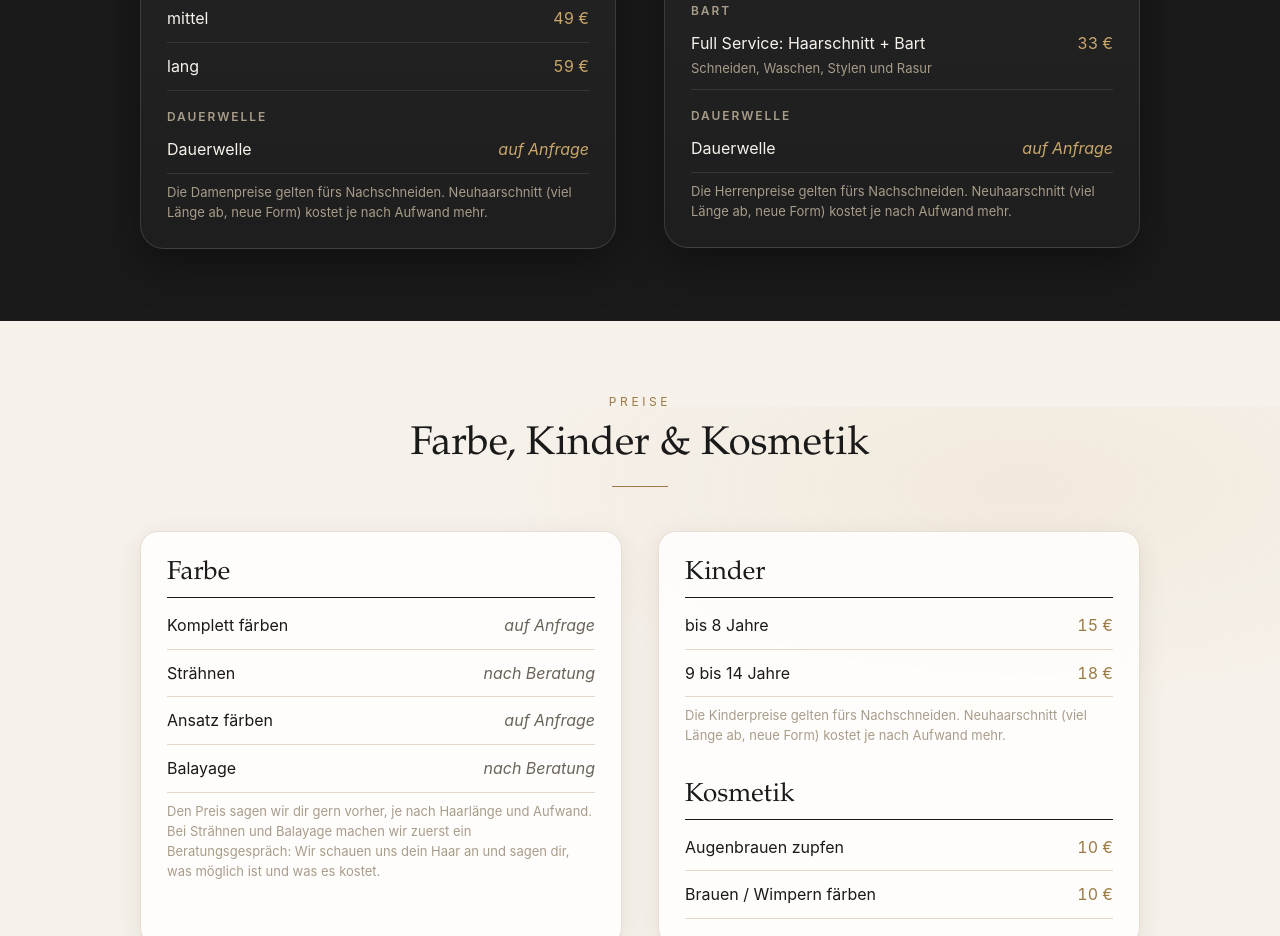
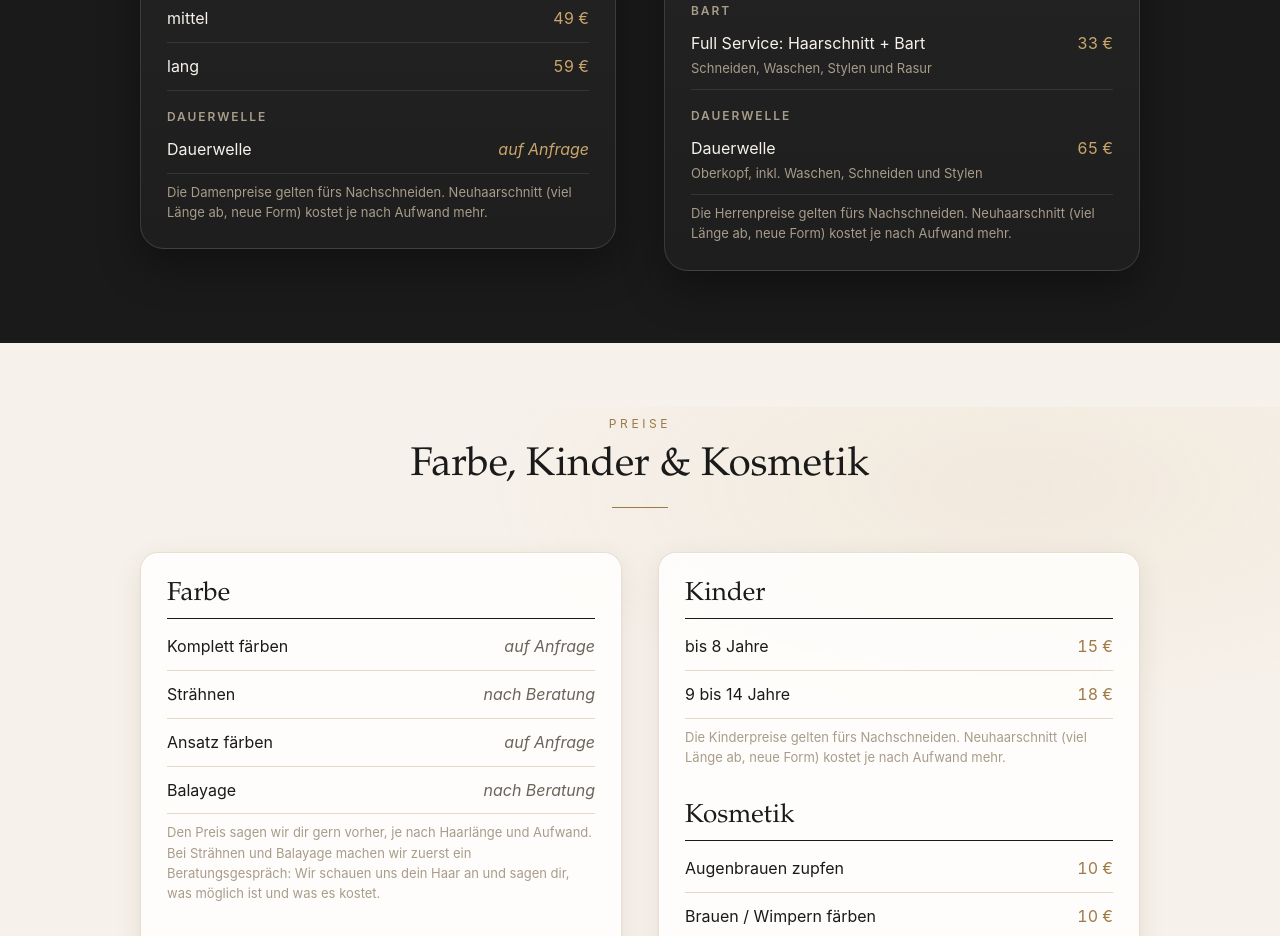
Before and after one commit to Seba539/haarscharf, a plain HTML site: page index.html in a window 1280 px wide. Shown: the part 1993-2929 px from the top of the page. Drawn offline with Linux system fonts and the light colour scheme.

Commit message:
Herren-Dauerwelle 65 € mit Inhalt
Co-Authored-By: Claude Opus 5.5 <noreply@anthropic.com>

```diff
--- a/index.html
+++ b/index.html
@@ -516,7 +516,7 @@
           <h4>Bart</h4>
           <div class="row"><span>Full Service: Haarschnitt + Bart<small class="inkl">Schneiden, Waschen, Stylen und Rasur</small></span><span class="p">33 €</span></div>
           <h4>Dauerwelle</h4>
-          <div class="row"><span>Dauerwelle</span><span class="p anfrage">auf Anfrage</span></div>
+          <div class="row"><span>Dauerwelle<small class="inkl">Oberkopf, inkl. Waschen, Schneiden und Stylen</small></span><span class="p">65 €</span></div>
           <p class="fussnote">Die Herrenpreise gelten fürs Nachschneiden. Neuhaarschnitt (viel Länge ab, neue Form) kostet je nach Aufwand mehr.</p>
         </div>
       </div>
```
